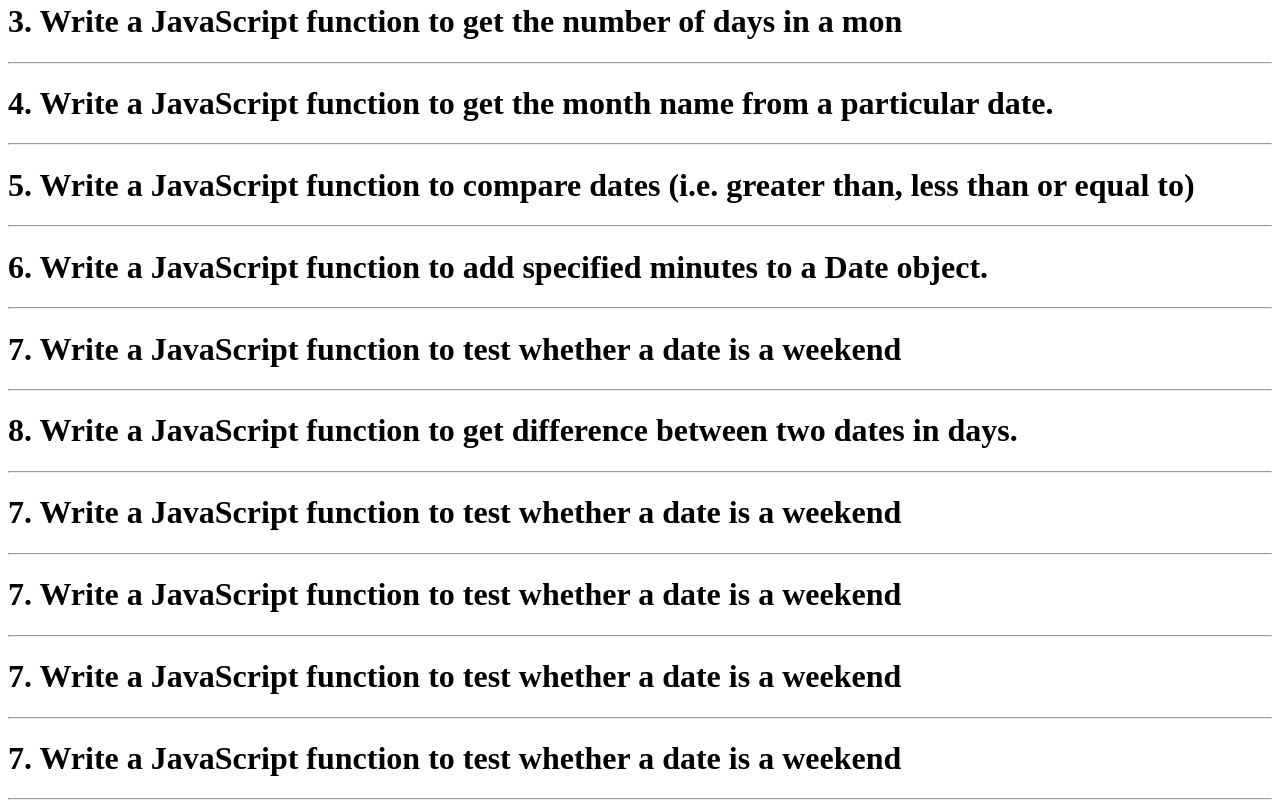
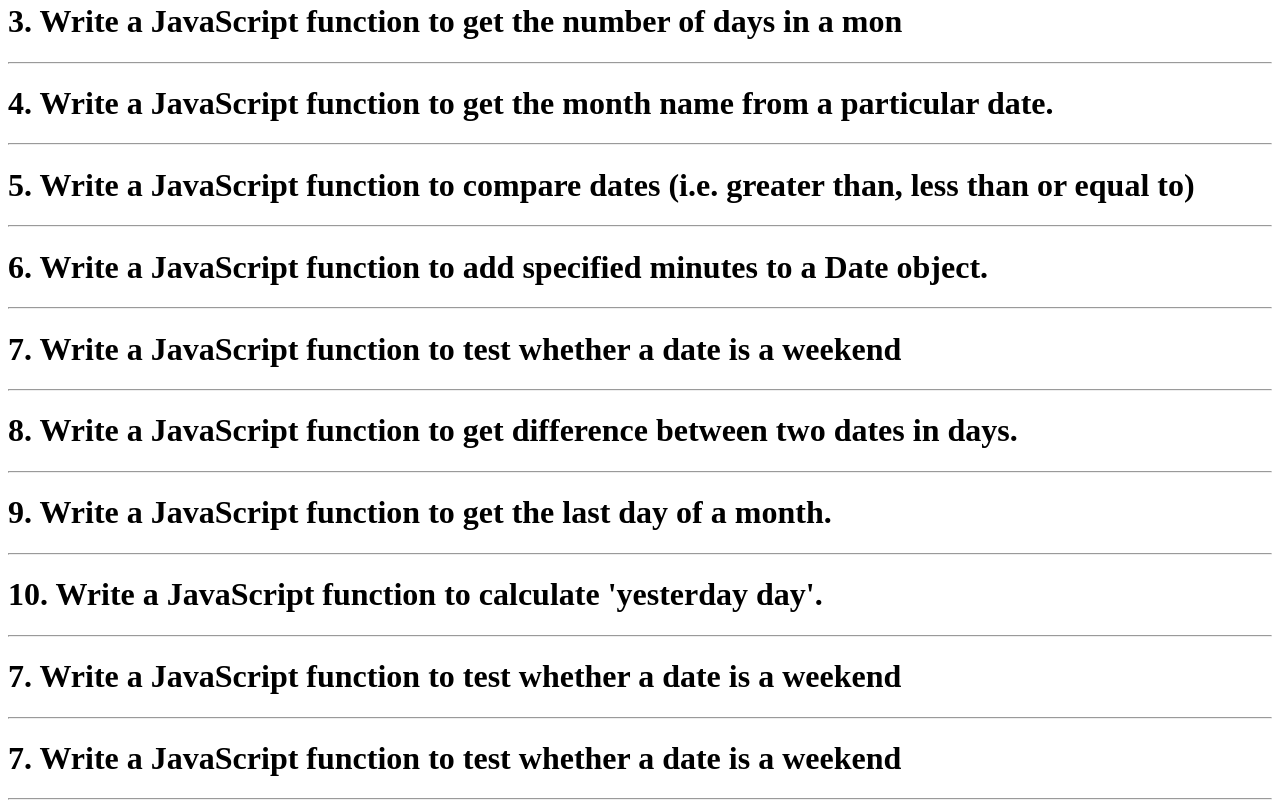
Before and after one commit to abrarali-official/Assignment-No-8, a plain HTML site: page index.html in a window 1280 px wide. Shown: the part 372-1182 px from the top of the page. Drawn offline with Linux system fonts and the light colour scheme.

Commit message:
Add files via upload

```diff
--- a/index.html
+++ b/index.html
@@ -76,14 +76,14 @@
     <hr>
     <div>
         <h1>
-            7. Write a JavaScript function to test whether a date is a weekend
+            9. Write a JavaScript function to get the last day of a month.
         </h1>
     </div>
     <!--------------------------------- Program no 10 ----------------------------------------------->
     <hr>
     <div>
         <h1>
-            7. Write a JavaScript function to test whether a date is a weekend
+            10. Write a JavaScript function to calculate 'yesterday day'.
         </h1>
     </div>
     <!--------------------------------- Program no 11 ----------------------------------------------->
```
